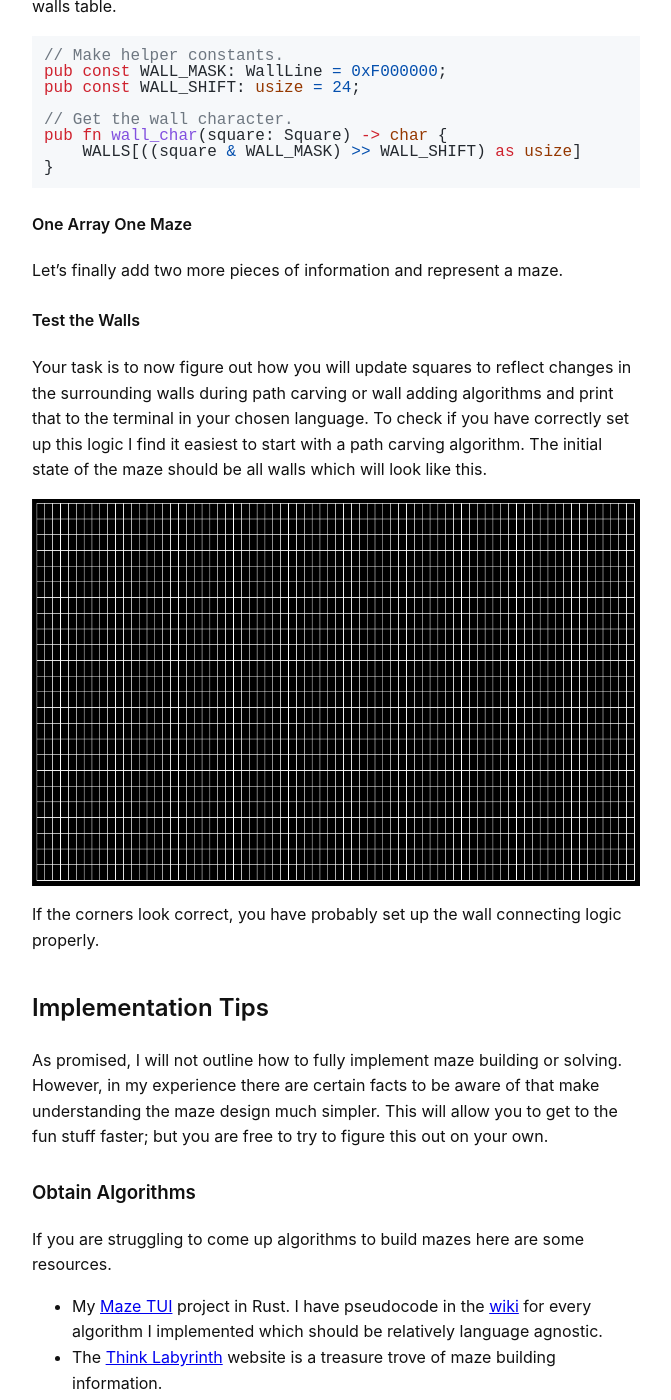
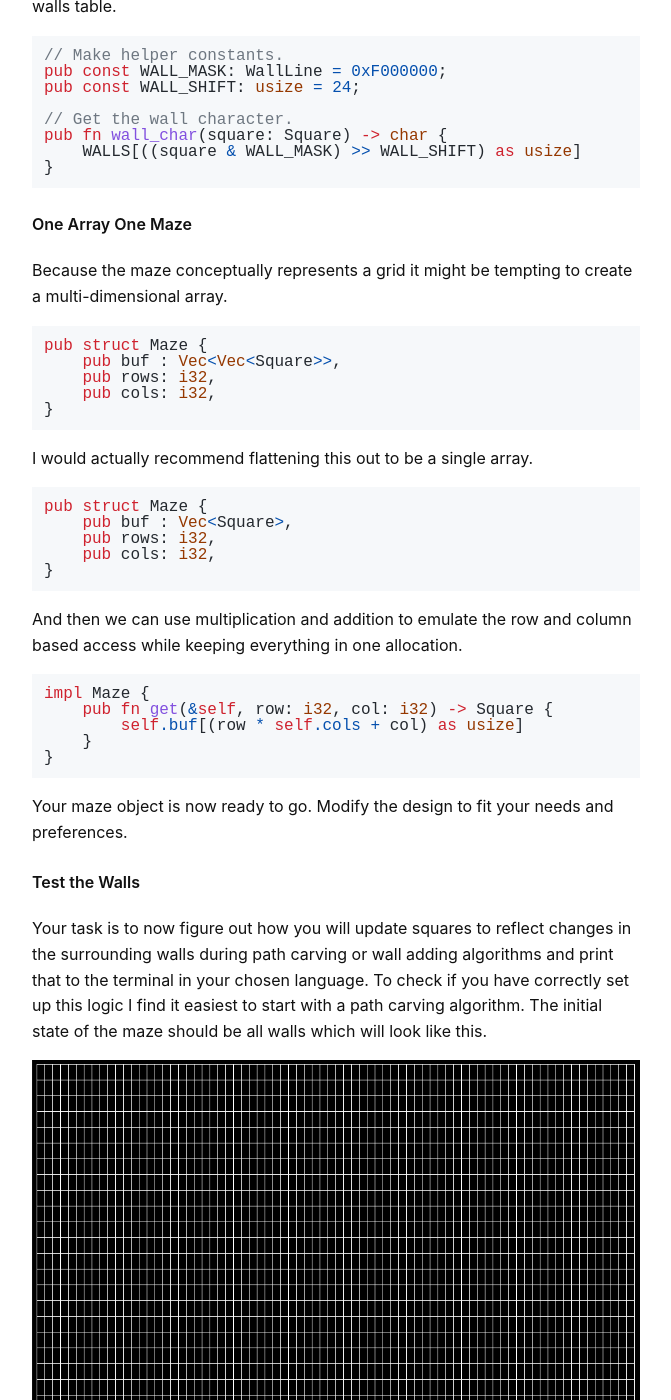
Before and after one commit to agl-alexglopez/agl-alexglopez.github.io, a Jekyll site: the page built from _posts/2025-08-02-rosetta-stones-and-mazes-maze-design.md, in a window 1280 px wide and 1400 px high, scrolled down 4987 px. Shown: the whole window, without its empty margins (304-975 px from the left). Built offline with Jekyll 4.4.1, drawn with Linux system fonts in a browser that asks for light colours; some web fonts are replaced; some of the changed text lies outside the part shown.

Commit message:
progress

````diff
--- a/_posts/2025-08-02-rosetta-stones-and-mazes-maze-design.md
+++ b/_posts/2025-08-02-rosetta-stones-and-mazes-maze-design.md
@@ -172,7 +172,37 @@ pub fn wall_char(square: Square) -> char {
 
 #### One Array One Maze
 
-Let's finally add two more pieces of information and represent a maze.
+Because the maze conceptually represents a grid it might be tempting to create a multi-dimensional array.
+
+```rust
+pub struct Maze {
+    pub buf : Vec<Vec<Square>>,
+    pub rows: i32,
+    pub cols: i32,
+}
+```
+
+I would actually recommend flattening this out to be a single array.
+
+```rust
+pub struct Maze {
+    pub buf : Vec<Square>,
+    pub rows: i32,
+    pub cols: i32,
+}
+```
+
+And then we can use multiplication and addition to emulate the row and column based access while keeping everything in one allocation.
+
+```rust
+impl Maze {
+    pub fn get(&self, row: i32, col: i32) -> Square {
+        self.buf[(row * self.cols + col) as usize]
+    }
+}
+```
+
+Your maze object is now ready to go. Modify the design to fit your needs and preferences.
 
 #### Test the Walls
 
@@ -180,7 +210,7 @@ Your task is to now figure out how you will update squares to reflect changes in
 
 ![box-draw-grid](/assets/images/box-draw-grid.png)
 
-If the corners look correct, you have probably set up the wall connecting logic properly.
+If the corners look correct, you have probably set up the wall connecting logic properly. That's it in terms of building! Now you have all the pieces in place to try your hand at implementing building however you see fit. Check out the tips at the end if you get stuck.
 
 ## Implementation Tips
 
@@ -205,4 +235,15 @@ There are other details to consider, such as if you have already "built" or "con
 
 ### To Bit or Not to Bit
 
-Major portions of this post are dedicated to bit manipulation and encoding. What if your language does not have these capabilities or you don't think the bit manipulations are worth your time? There are other strategies you can use but I would recommend sticking with the core wall logic and create a higher level `enum`-like or `struct`-like solution to this problem. Simply select a design that is more explicit but not as space efficient. How squares are represented should make little difference to the higher level builder and solver algorithms, as long as the squares hold the needed information that can be obtained via an interface.
+Major portions of this post are dedicated to bit manipulation and encoding. What if your language does not have these capabilities or you don't think the bit manipulations are worth your time? There are other strategies you can use but I would recommend sticking with the core wall logic and create a higher level `enum`-like or `struct`-like solution to this problem. The core concepts I introduced could work exactly the same with a less space efficient approach. Here is how I might do it in Rust.
+
+```rust
+pub struct Square {
+    start : bool,
+    finish : bool,
+    path : bool,
+    wall_piece : char,
+}
+```
+
+You can probably imagine many ways to model squares if you do not wish to use bit manipulation.
````
